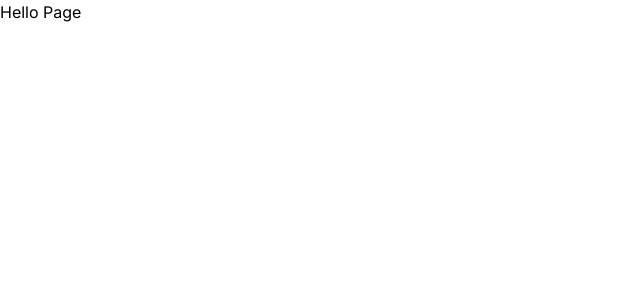
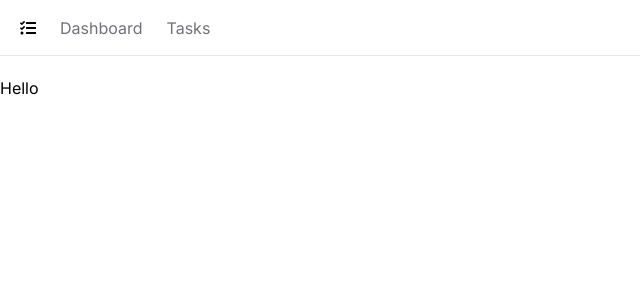
Before and after one commit to rajbista/task-tracker, a Next.js app: page / in a window 1280 px wide. Shown: the top 300 px of the page, without its empty margins (0-640 px from the left). Built offline with nearby package versions, Linux system fonts and the light colour scheme.

Commit message:
Build the navbar

```diff
--- /dev/null
+++ b/app/Navbar.tsx
@@ -0,0 +1,30 @@
+import Link from "next/link";
+import React from "react";
+import { FaTasks } from "react-icons/fa";
+
+const Navbar = () => {
+  const links = [
+    { label: "Dashboard", href: "/" },
+    { label: "Tasks", href: "/" },
+  ];
+  return (
+    <nav className="flex space-x-6 border-b mb-5 px-5 h-14 items-center">
+      <Link href="/">
+        <FaTasks />
+      </Link>
+      <ul className="flex space-x-6">
+        {links.map((link) => (
+          <Link
+            key={link.label}
+            href={link.href}
+            className="text-zinc-500 hover:text-zinc-800 transition-colors"
+          >
+            {link.label}
+          </Link>
+        ))}
+      </ul>
+    </nav>
+  );
+};
+
+export default Navbar;
--- a/app/layout.tsx
+++ b/app/layout.tsx
@@ -1,6 +1,7 @@
 import type { Metadata } from "next";
 import { Inter } from "next/font/google";
 import "./globals.css";
+import Navbar from "./Navbar";
 
 const inter = Inter({ subsets: ["latin"] });
 
@@ -16,7 +17,10 @@
 }>) {
   return (
     <html lang="en">
-      <body className={inter.className}>{children}</body>
+      <body className={inter.className}>
+        <Navbar />
+        <main>{children}</main>
+      </body>
     </html>
   );
 }
--- a/app/page.tsx
+++ b/app/page.tsx
@@ -1,3 +1,5 @@
+import Navbar from "./Navbar";
+
 export default function Home() {
-  return <p>Hello Page</p>;
+  return <p>Hello</p>;
 }
```
Also changed, not shown: package.json (+5 -4 lines), 1 other file (tests, documents, lock files or other folders).
